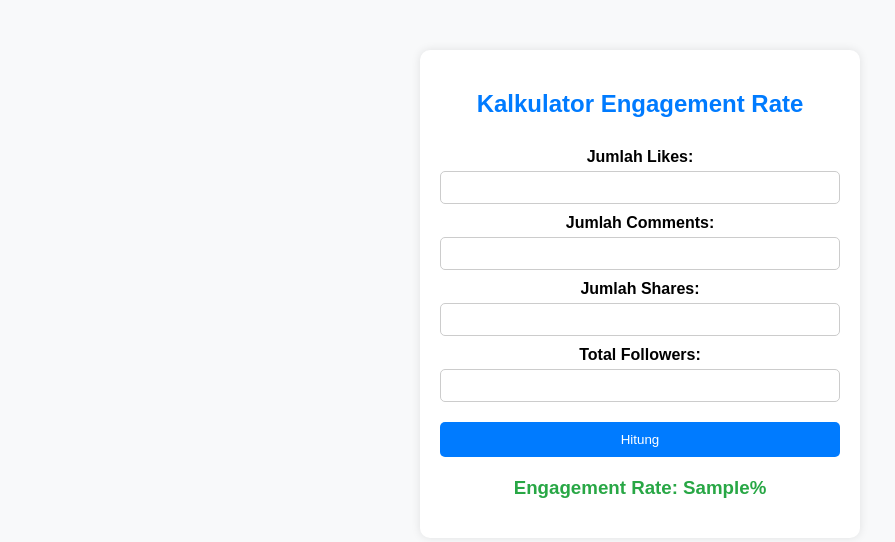
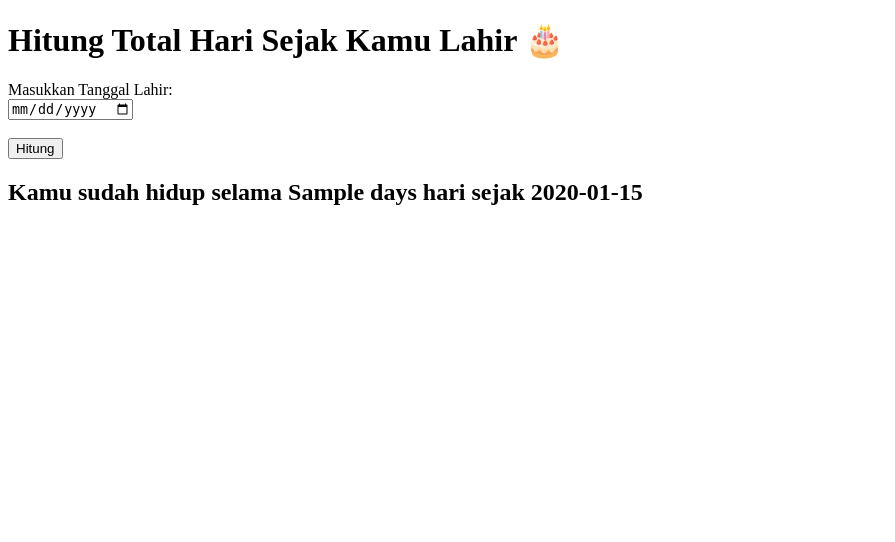
Before and after one commit to berlianputrizlkdh/Simple-App, a Flask app: template templates/index.html in a window 1280 px wide. Shown: the top 542 px of the page, without its empty margins (0-895 px from the left). Run offline with Flask 3, Linux system fonts and the light colour scheme; the template is opened without the code that fills it: most values are stand-ins (such as "Sample title", 1, 10 or a date in 2020).

Commit message:
calculator birthday

```diff
--- a/app.py
+++ b/app.py
@@ -1,26 +1,22 @@
 from flask import Flask, render_template, request
+from datetime import datetime
 
 app = Flask(__name__)
 
-@app.route("/SimpleApp/", methods=["GET", "POST"])
+@app.route('/', methods=['GET', 'POST'])
 def index():
-    er = None
-    if request.method == "POST":
-        try:
-            likes = int(request.form["likes"])
-            comments = int(request.form["comments"])
-            shares = int(request.form["shares"])
-            followers = int(request.form["followers"])
+    days = None
+    birthdate_str = None
 
-            if followers == 0:
-                return "jumlah followers tidak boleh 0!"
+    if request.method == 'POST':
+        birthdate_str = request.form.get('birthdate')
+        if birthdate_str:
+            birthdate = datetime.strptime(birthdate_str, '%Y-%m-%d')
+            today = datetime.today()
+            delta = today - birthdate
+            days = delta.days
 
-            er = ((likes + comments + shares) / followers) * 100
+    return render_template('index.html', days=days, birthdate=birthdate_str)
 
-        except ValueError:
-            return "Input tidak valid! Masukkan angka yang benar."
-
-    return render_template("index.html", er=round(er, 2) if er is not None else None)
-
-if __name__ == "__main__":
+if __name__ == '__main__':
     app.run(debug=True)
--- a/static/style.css
+++ /dev/null
@@ -1,53 +0,0 @@
-body {
-    font-family: Arial, sans-serif;
-    background-color: #f8f9fa;
-    text-align: center;
-}
-
-.container {
-    max-width: 400px;
-    margin: 50px auto;
-    background: white;
-    padding: 20px;
-    border-radius: 10px;
-    box-shadow: 0px 0px 10px rgba(0, 0, 0, 0.1);
-}
-
-h2 {
-    color: #007bff;
-}
-
-form {
-    display: flex;
-    flex-direction: column;
-}
-
-label {
-    margin: 10px 0 5px;
-    font-weight: bold;
-}
-
-input {
-    padding: 8px;
-    border: 1px solid #ccc;
-    border-radius: 5px;
-}
-
-button {
-    margin-top: 20px;
-    padding: 10px;
-    background-color: #007bff;
-    color: white;
-    border: none;
-    border-radius: 5px;
-    cursor: pointer;
-}
-
-button:hover {
-    background-color: #0056b3;
-}
-
-h3 {
-    margin-top: 20px;
-    color: #28a745;
-}
--- a/templates/index.html
+++ b/templates/index.html
@@ -1,33 +1,18 @@
 <!DOCTYPE html>
-<html lang="id">
+<html>
 <head>
-    <meta charset="UTF-8">
-    <meta name="viewport" content="width=device-width, initial-scale=1.0">
-    <title>Kalkulator Engagement Rate</title>
-    <link rel="stylesheet" href="{{ url_for('static', filename='style.css') }}">
+    <title>Hitung Hari Ulang Tahun</title>
 </head>
 <body>
-    <div class="container">
-        <h2>Kalkulator Engagement Rate</h2>
-        <form method="POST">
-            <label>Jumlah Likes:</label>
-            <input type="number" name="likes" required>
+    <h1>Hitung Total Hari Sejak Kamu Lahir 🎂</h1>
+    <form method="POST">
+        <label for="birthdate">Masukkan Tanggal Lahir:</label><br>
+        <input type="date" name="birthdate" required><br><br>
+        <button type="submit">Hitung</button>
+    </form>
 
-            <label>Jumlah Comments:</label>
-            <input type="number" name="comments" required>
-
-            <label>Jumlah Shares:</label>
-            <input type="number" name="shares" required>
-
-            <label>Total Followers:</label>
-            <input type="number" name="followers" required>
-
-            <button type="submit">Hitung</button>
-        </form>
-
-        {% if er is defined and er is not none %}
-            <h3>Engagement Rate: {{ er }}%</h3>
-        {% endif %}
-    </div>
+    {% if days is not none %}
+        <h2>Kamu sudah hidup selama <strong>{{ days }}</strong> hari sejak {{ birthdate }}</h2>
+    {% endif %}
 </body>
 </html>
```
